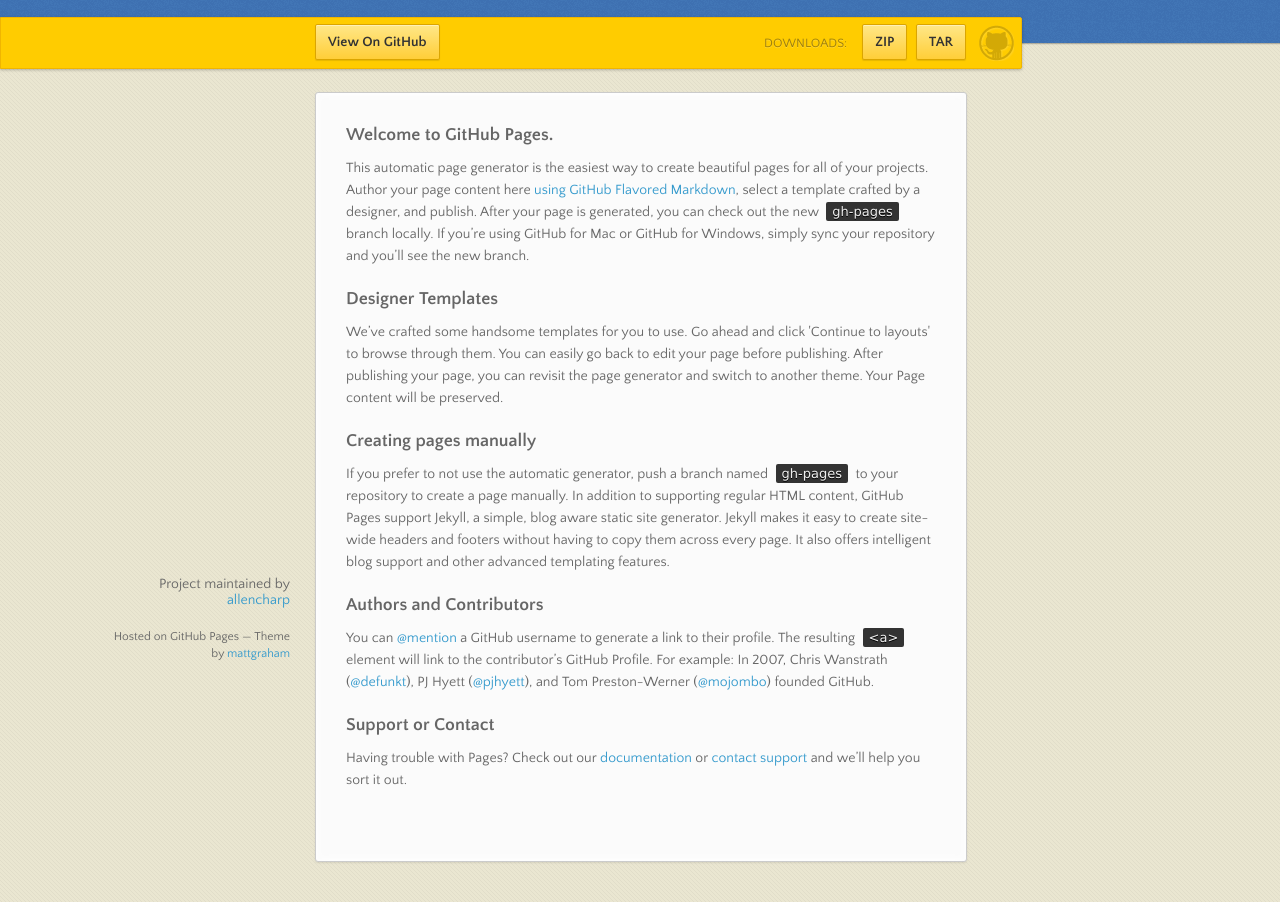
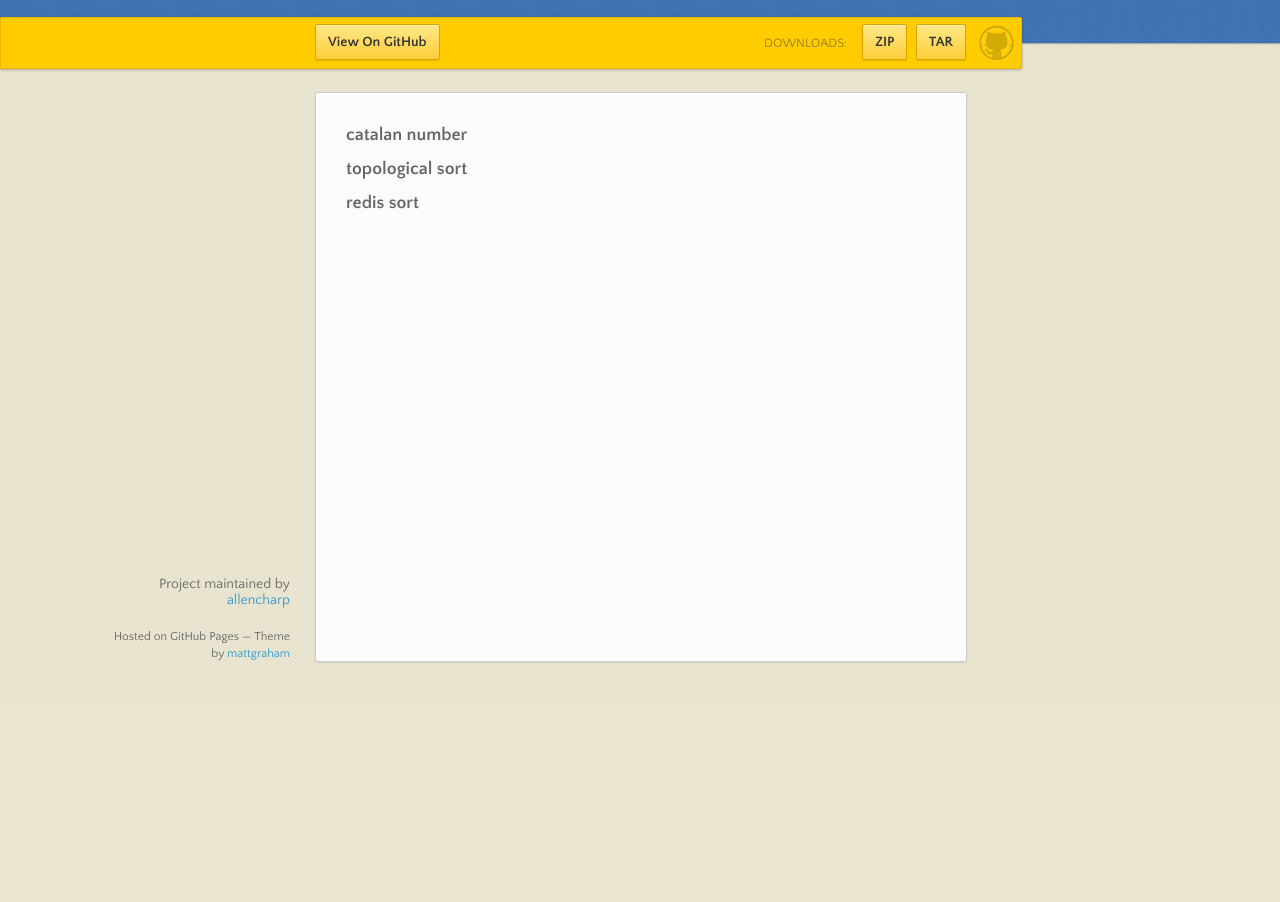
Before and after one commit to allencharp/LeetCode, a plain HTML site: page index.html in a window 1280 px wide. Shown: the part 98-1000 px from the top of the page. After the commit the page ends 800 px from the top, so only its background shows below. Drawn offline with nearby package versions, Linux system fonts and the light colour scheme.

```diff
--- a/index.html
+++ b/index.html
@@ -40,29 +40,13 @@
       </nav>
       <section>
         <h3>
-<a id="welcome-to-github-pages" class="anchor" href="#welcome-to-github-pages" aria-hidden="true"><span class="octicon octicon-link"></span></a>Welcome to GitHub Pages.</h3>
-
-<p>This automatic page generator is the easiest way to create beautiful pages for all of your projects. Author your page content here <a href="https://guides.github.com/features/mastering-markdown/">using GitHub Flavored Markdown</a>, select a template crafted by a designer, and publish. After your page is generated, you can check out the new <code>gh-pages</code> branch locally. If you’re using GitHub for Mac or GitHub for Windows, simply sync your repository and you’ll see the new branch.</p>
+<a id="catalan-number" class="anchor" href="#catalan-number" aria-hidden="true"><span class="octicon octicon-link"></span></a>catalan number</h3>
 
 <h3>
-<a id="designer-templates" class="anchor" href="#designer-templates" aria-hidden="true"><span class="octicon octicon-link"></span></a>Designer Templates</h3>
-
-<p>We’ve crafted some handsome templates for you to use. Go ahead and click 'Continue to layouts' to browse through them. You can easily go back to edit your page before publishing. After publishing your page, you can revisit the page generator and switch to another theme. Your Page content will be preserved.</p>
+<a id="topological-sort" class="anchor" href="#topological-sort" aria-hidden="true"><span class="octicon octicon-link"></span></a>topological sort</h3>
 
 <h3>
-<a id="creating-pages-manually" class="anchor" href="#creating-pages-manually" aria-hidden="true"><span class="octicon octicon-link"></span></a>Creating pages manually</h3>
-
-<p>If you prefer to not use the automatic generator, push a branch named <code>gh-pages</code> to your repository to create a page manually. In addition to supporting regular HTML content, GitHub Pages support Jekyll, a simple, blog aware static site generator. Jekyll makes it easy to create site-wide headers and footers without having to copy them across every page. It also offers intelligent blog support and other advanced templating features.</p>
-
-<h3>
-<a id="authors-and-contributors" class="anchor" href="#authors-and-contributors" aria-hidden="true"><span class="octicon octicon-link"></span></a>Authors and Contributors</h3>
-
-<p>You can <a href="https://github.com/blog/821" class="user-mention">@mention</a> a GitHub username to generate a link to their profile. The resulting <code>&lt;a&gt;</code> element will link to the contributor’s GitHub Profile. For example: In 2007, Chris Wanstrath (<a href="https://github.com/defunkt" class="user-mention">@defunkt</a>), PJ Hyett (<a href="https://github.com/pjhyett" class="user-mention">@pjhyett</a>), and Tom Preston-Werner (<a href="https://github.com/mojombo" class="user-mention">@mojombo</a>) founded GitHub.</p>
-
-<h3>
-<a id="support-or-contact" class="anchor" href="#support-or-contact" aria-hidden="true"><span class="octicon octicon-link"></span></a>Support or Contact</h3>
-
-<p>Having trouble with Pages? Check out our <a href="https://help.github.com/pages">documentation</a> or <a href="https://github.com/contact">contact support</a> and we’ll help you sort it out.</p>
+<a id="redis-sort" class="anchor" href="#redis-sort" aria-hidden="true"><span class="octicon octicon-link"></span></a>redis sort</h3>
       </section>
       <footer>
         <p>Project maintained by <a href="https://github.com/allencharp">allencharp</a></p>
```
Also changed, not shown: params.json (+1 -1 lines).
